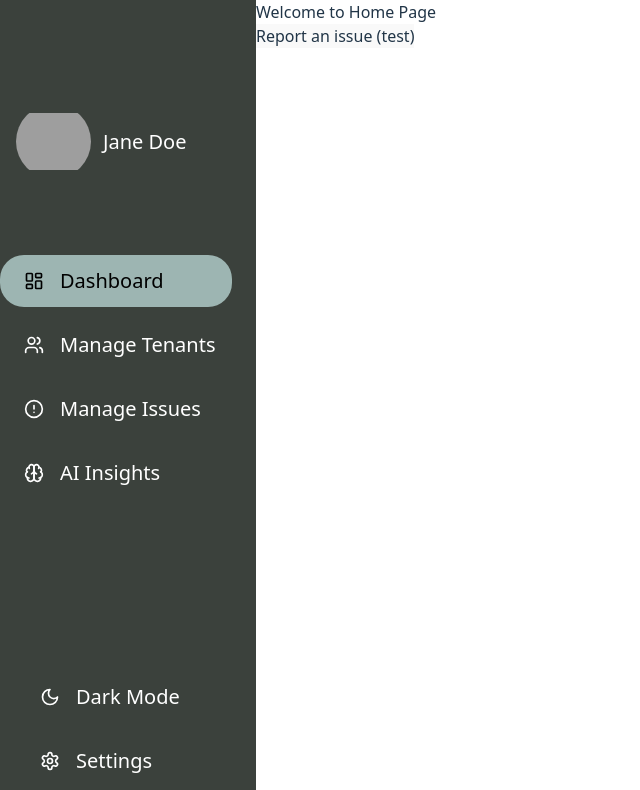
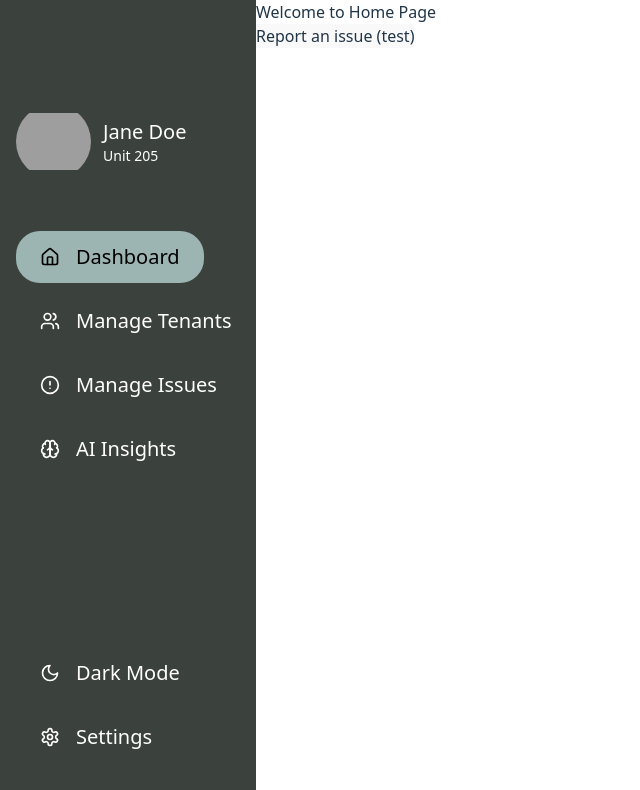
Before and after one commit to djneill/apartment_portal, a React (Vite) app in the folder frontend/: page /home in a window 1280 px wide. Shown: the top 790 px of the page, without its empty margins (0-640 px from the left). Built offline with nearby package versions, Linux system fonts and the light colour scheme; grey boxes are pictures that could not be loaded.

Commit message:
navbar mobile version

```diff
--- a/frontend/src/components/Layout.tsx
+++ b/frontend/src/components/Layout.tsx
@@ -1,4 +1,4 @@
-import React, { useState } from 'react';
+import { useState } from 'react';
 import SideNavbar from './navbar/SideNavbar';
 import { Outlet } from 'react-router-dom';
 import { Menu } from 'lucide-react';
@@ -23,16 +23,16 @@ const MainLayout = () => {
       {/* Menu Button */}
       <button
         onClick={toggleSidebar}
-        className={`fixed p-2 rounded-lg z-50 md:hidden ${
-          isSidebarVisible ? "text-white ml-64" : "text-primary ml-4"
-        } transition-all duration-300 ease-in-out`}
+        className={`fixed pt-8 rounded-lg z-50 md:hidden ${
+          isSidebarVisible ? "text-white" : "text-primary"
+        } ml-4`}
       >
-        <Menu size={24} />
+        <Menu size={32} />
       </button>
 
       {/* Sidebar */}
       <aside
-        className={`fixed inset-y-0 left-0 w-64 bg-gray-800 text-white transform transition-transform duration-300 ease-in-out z-40 ${
+        className={`fixed inset-y-0 left-0 w-64 transform transition-transform duration-300 ease-in-out z-40 ${
           isSidebarVisible ? 'translate-x-0' : '-translate-x-full'
         } md:translate-x-0 md:relative`}
       >
--- /dev/null
+++ b/frontend/src/components/navbar/NavItem.tsx
@@ -0,0 +1,40 @@
+import * as React from 'react';
+
+import { Link, useLocation } from 'react-router-dom';
+
+interface NavItemProps {
+    icon: React.ReactNode;
+    label: string;
+    to: string;
+    count?: number;
+  }
+
+const NavItem: React.FC<NavItemProps & { isActive?: boolean }> = ({
+    icon,
+    label,
+    to,
+    count,
+    isActive = false,
+  }) => {
+    return (
+      <Link to={to}>
+        <div
+          className={`flex justify-between items-center px-6 py-3 mt-3 w-full text-xl ${
+            isActive ? 'text-black bg-secondary' : 'text-white'
+          } rounded-3xl`}
+        >
+          <div className="flex gap-4 items-center whitespace-nowrap">
+            {icon}
+            <span>{label}</span>
+          </div>
+          {count !== undefined && (
+            <div className="px-3 py-1 text-base text-black rounded-xl ">
+              {count}
+            </div>
+          )}
+        </div>
+      </Link>
+    );
+  };
+
+  export default NavItem;
--- a/frontend/src/components/navbar/SideNavbar.tsx
+++ b/frontend/src/components/navbar/SideNavbar.tsx
@@ -1,7 +1,7 @@
-import * as React from 'react';
-import { Link, useLocation } from 'react-router-dom';
+import {  useLocation } from 'react-router-dom';
 import {
   LayoutDashboard,
+  Home,
   Users,
   AlertCircle,
   Brain,
@@ -9,13 +9,8 @@ import {
   Settings,
   LogOut,
 } from 'lucide-react';
+import NavItem from './NavItem';
 
-interface NavItemProps {
-  icon: React.ReactNode;
-  label: string;
-  to: string;
-  count?: number;
-}
 
 const SideNavbar = () => {
   const location = useLocation();
@@ -24,10 +19,11 @@ const SideNavbar = () => {
     avatarSrc:
       'https://www.gravatar.com/avatar/2c7d99fe281ecd3bcd65ab915bac6dd5?s=250',
     userName: 'Jane Doe',
+    apartment: 'Unit 205',
   };
 
   const navItems = [
-    { icon: <LayoutDashboard size={20} />, label: 'Dashboard', to: '/home' },
+    { icon: <Home size={20} />, label: 'Dashboard', to: '/home' },
     { icon: <Users size={20} />, label: 'Manage Tenants', to: '/users/1' },
     { icon: <AlertCircle size={20} />, label: 'Manage Issues', to: '/reportissue' },
     { icon: <Brain size={20} />, label: 'AI Insights', to: '/formdemo' },
@@ -40,7 +36,7 @@ const SideNavbar = () => {
   ];
 
   return (
-    <nav className="flex flex-col items-start pt-14 pr-6 pb-28 mx-auto w-full font-medium bg-primary max-w-[480px] h-full">
+    <nav className="flex flex-col items-start pt-14 mx-auto w-full font-medium bg-primary max-w-[480px] h-full">
       {/* User Profile */}
       <div className="flex gap-3 items-center mt-12 ml-4 text-xl text-white">
         <img
@@ -48,13 +44,19 @@ const SideNavbar = () => {
           alt={`${user.userName}'s avatar`}
           className="object-contain shrink-0 self-stretch my-auto aspect-square rounded-full w-[75px]"
         />
-        <h2 className="self-stretch my-auto rounded-none w-[95px]">
+       <div>
+       <h2 className="self-stretch my-auto rounded-none w-[95px]">
           {user.userName}
         </h2>
+        <p className="text-sm">
+          {user.apartment}
+        </p>
+       </div>
+
       </div>
 
       {/* Navigation Items */}
-      <section className="mt-16 w-full">
+      <section className="flex flex-col items-start mt-10 ml-4 max-w-full text-xl text-white ">
         {navItems.map((item, index) => (
           <NavItem
             key={index}
@@ -67,7 +69,7 @@ const SideNavbar = () => {
       </section>
 
       {/* Settings and Dark Mode */}
-      <section className="flex flex-col items-start mt-40 ml-4 max-w-full text-xl text-white w-full">
+      <section className="flex flex-col items-start mt-40 ml-4 max-w-full text-xl text-white ">
         {settingsItems.map((item, index) => (
           <NavItem
             key={index}
@@ -82,32 +84,4 @@ const SideNavbar = () => {
   );
 };
 
-const NavItem: React.FC<NavItemProps & { isActive?: boolean }> = ({
-  icon,
-  label,
-  to,
-  count,
-  isActive = false,
-}) => {
-  return (
-    <Link to={to}>
-      <div
-        className={`flex justify-between items-center px-6 py-3 mt-3 w-full text-xl ${
-          isActive ? 'text-black bg-secondary' : 'text-white'
-        } rounded-3xl`}
-      >
-        <div className="flex gap-4 items-center whitespace-nowrap">
-          {icon}
-          <span>{label}</span>
-        </div>
-        {count !== undefined && (
-          <div className="px-3 py-1 text-base text-black rounded-xl ">
-            {count}
-          </div>
-        )}
-      </div>
-    </Link>
-  );
-};
-
 export default SideNavbar;
```
